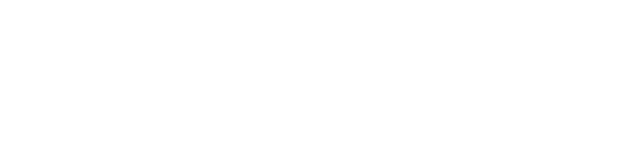
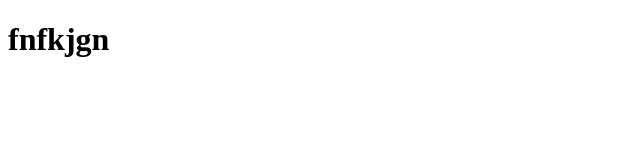
Before and after one commit to myasniks41/gitTutorial, a plain HTML site: page index.html in a window 1280 px wide. Shown: the whole page, without its empty margins (0-640 px from the left). Drawn offline with Linux system fonts and the light colour scheme.

Commit message:
изменил заголовок

```diff
--- a/index.html
+++ b/index.html
@@ -6,6 +6,6 @@
     <title>Document</title>
 </head>
 <body>
-
+    <h1>fnfkjgn</h1>
 </body>
 </html>
```
